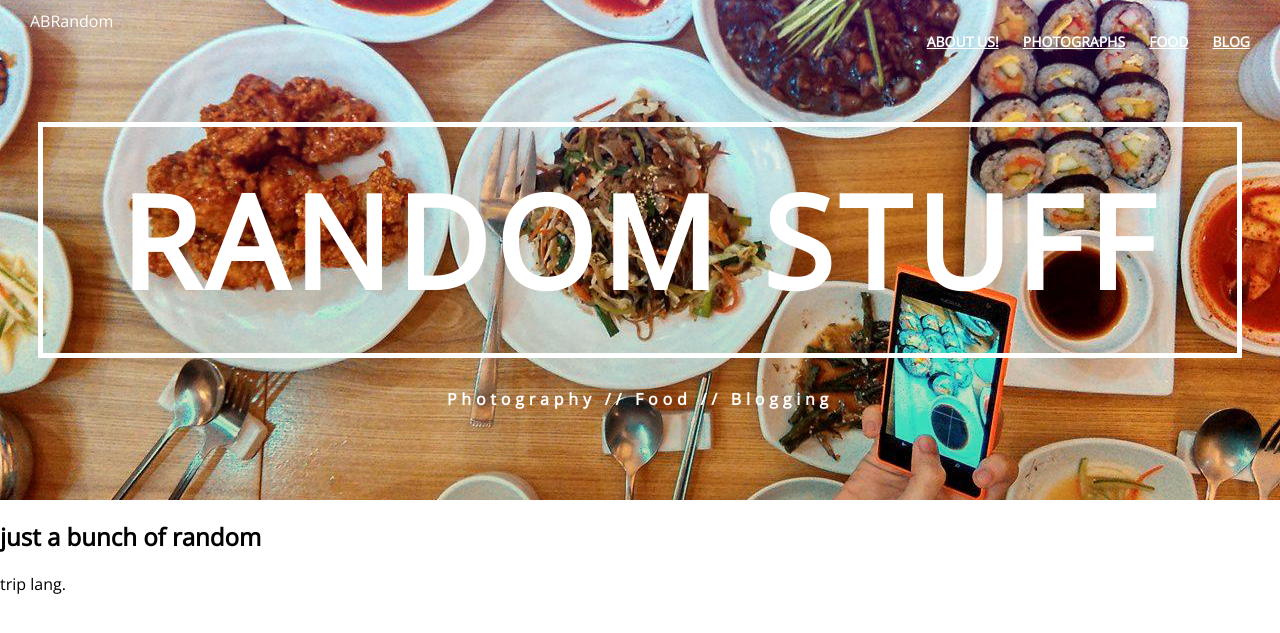
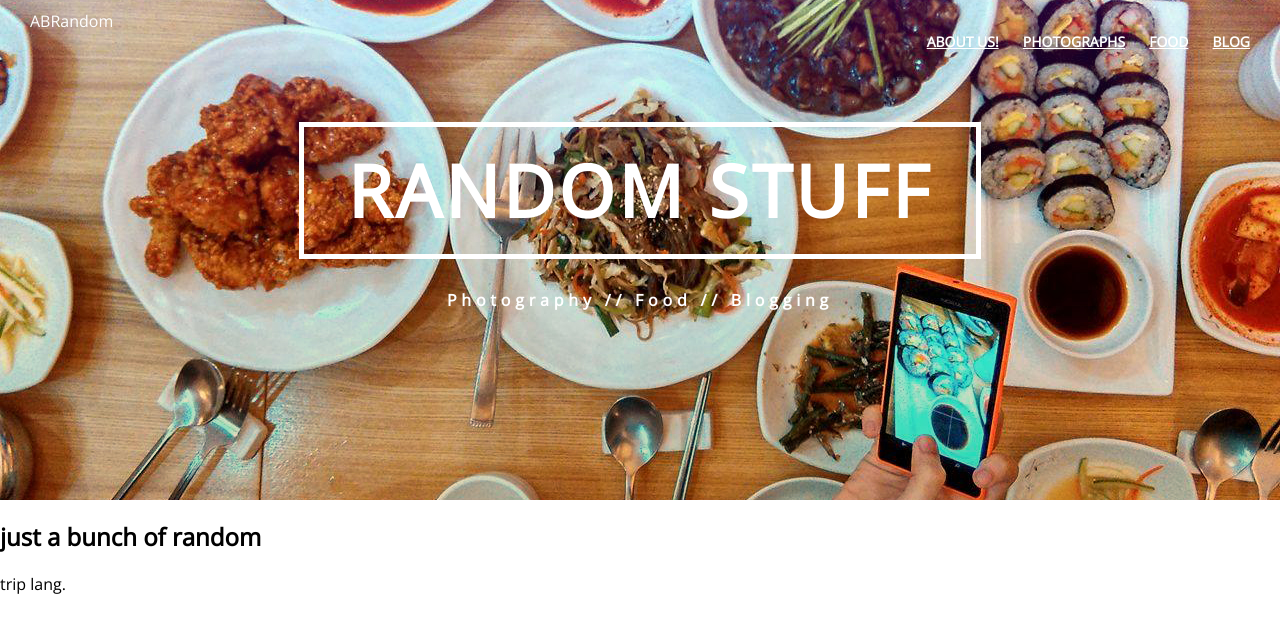
Before and after one commit to ahcalunsagjr/abuncha-random, a Jekyll site: the page built from index.html, in a window 1280 px wide. Shown: the top 633 px of the page. Built offline with Jekyll 4.4.1, drawn with Linux system fonts in a browser that asks for light colours; Markdown is read by kramdown in place of the engine named in the settings.

Commit message:
fittext adjust

```diff
--- a/_config.yml
+++ b/_config.yml
@@ -2,6 +2,8 @@ markdown: redcarpet
 baseurl: /abuncha-random/
 exlude: ['README.md']
 
+port: 6969
+
 sass:
   sass_dir: assets/css
   style: :nested
--- a/_layouts/default.html
+++ b/_layouts/default.html
@@ -1,9 +1,13 @@
 <!DOCTYPE html>
 <html>
 	<head>
+
+		<meta charset="utf-8">
+		<meta name="apple-mobile-web-app-capable" content="yes">
+		<meta name="viewport" content="width=device-width, initial-scale=1">
+		<link rel="stylesheet" type="text/css" href="/assets/css/main.css">
 		<link href='https://fonts.googleapis.com/css?family=Open+Sans' rel='stylesheet' type='text/css'>
-		<meta charset="utf-8">
-		<link rel="stylesheet" type="text/css" href="/assets/css/main.css">
+
 		<title>ABUNCHA-RANDOM</title>
 
 		<header class="header">
```
Also changed, not shown: other parts of _layouts/default.html (+1 -1 lines), favicon.ico (added), 2 other files.
